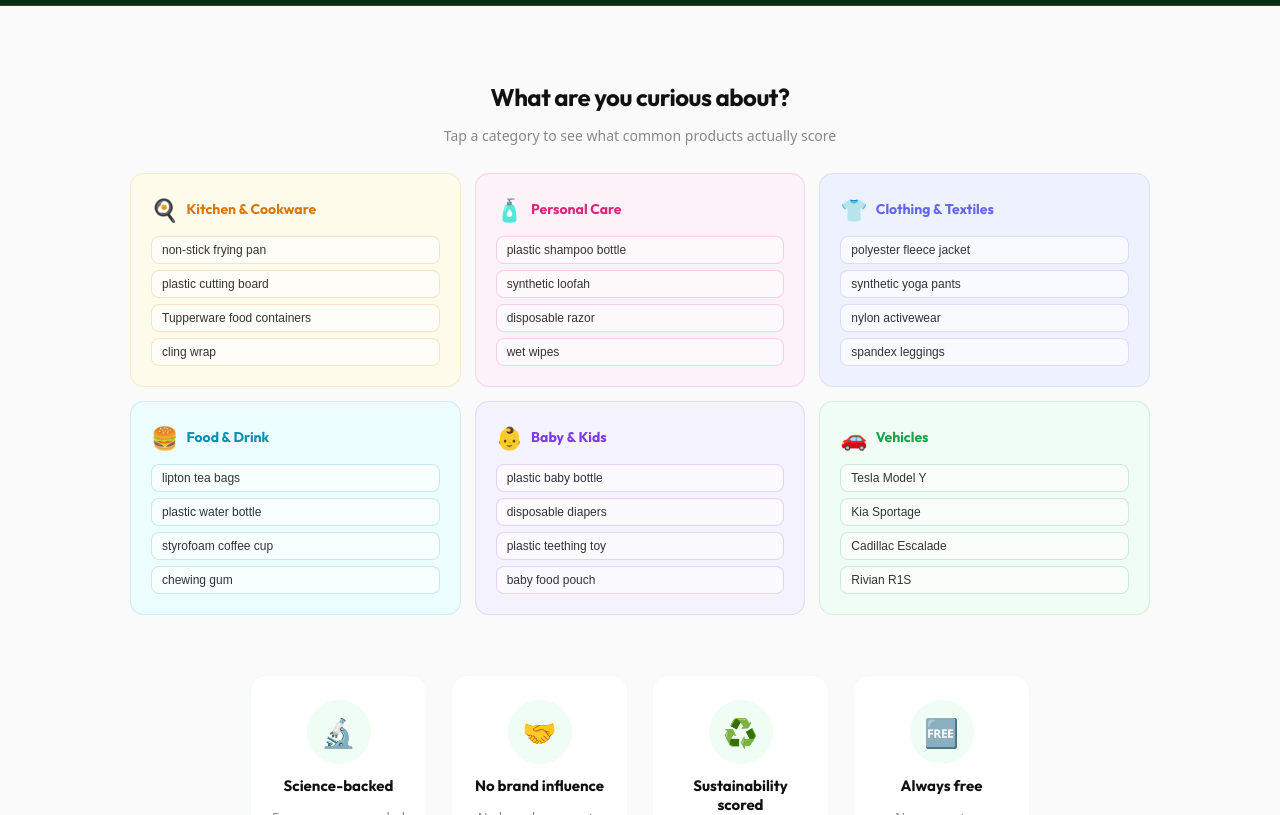
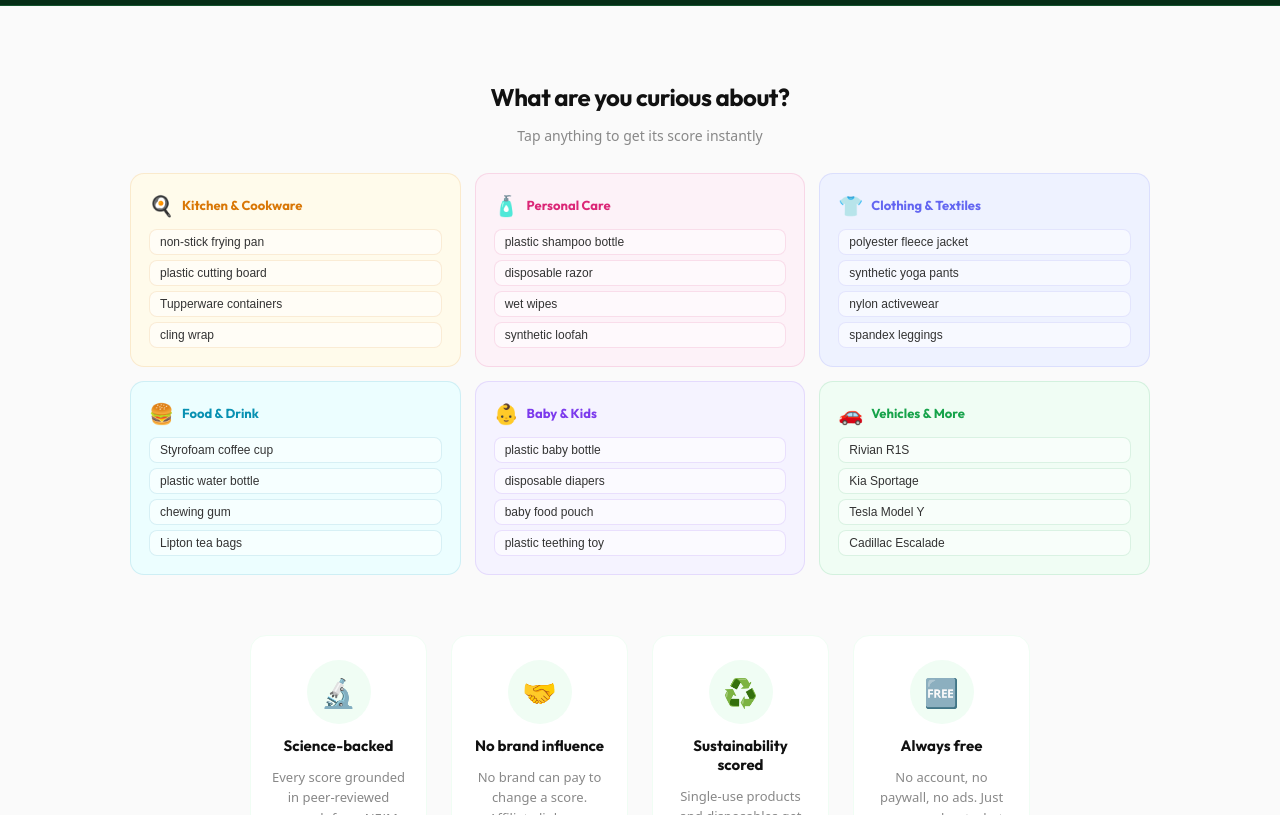
Before and after one commit to Partiqule/partiqule, a React (Vite) app in the folder frontend/: page / in a window 1280 px wide. Shown: the part 740-1555 px from the top of the page. Built offline with nearby package versions, Linux system fonts and the light colour scheme.

Commit message:
Dynamic category explorer - pulls from real scan history

```diff
--- a/frontend/src/App.jsx
+++ b/frontend/src/App.jsx
@@ -2308,39 +2308,73 @@
               </div>
             )}
             {/* SCAN BY CATEGORY */}
+            {(() => {
+              const DEFAULTS = {
+                kitchen:       ["non-stick frying pan","plastic cutting board","Tupperware containers","cling wrap"],
+                personal_care: ["plastic shampoo bottle","disposable razor","wet wipes","synthetic loofah"],
+                clothing:      ["polyester fleece jacket","synthetic yoga pants","nylon activewear","spandex leggings"],
+                food_beverage: ["Lipton tea bags","plastic water bottle","Styrofoam coffee cup","chewing gum"],
+                baby:          ["plastic baby bottle","disposable diapers","plastic teething toy","baby food pouch"],
+                other:         ["Tesla Model Y","Kia Sportage","Cadillac Escalade","Rivian R1S"],
+              };
+              const CATS = [
+                {key:"kitchen",       emoji:"🍳", label:"Kitchen & Cookware",  color:"#d97706", bg:isDark?"#1e1a00":"#fffbeb"},
+                {key:"personal_care", emoji:"🧴", label:"Personal Care",        color:"#db2777", bg:isDark?"#1e0a14":"#fdf2f8"},
+                {key:"clothing",      emoji:"👕", label:"Clothing & Textiles",  color:"#6366f1", bg:isDark?"#0e0e1e":"#eef2ff"},
+                {key:"food_beverage", emoji:"🍔", label:"Food & Drink",          color:"#0891b2", bg:isDark?"#001e20":"#ecfeff"},
+                {key:"baby",          emoji:"👶", label:"Baby & Kids",           color:"#7c3aed", bg:isDark?"#0e0a1e":"#f5f3ff"},
+                {key:"other",         emoji:"🚗", label:"Vehicles & More",       color:"#16a34a", bg:isDark?"#0a1e0a":"#f0fdf4"},
+              ];
+
+              // Build per-category lists from real history, shuffle, pick 4
+              const byCategory = {};
+              history.forEach(item => {
+                const cat = item.category || "other";
+                if (!byCategory[cat]) byCategory[cat] = [];
+                const name = item.product_name;
+                if (name && !byCategory[cat].includes(name)) byCategory[cat].push(name);
+              });
+
+              const shuffle = arr => [...arr].sort(() => Math.random() - 0.5);
+
+              return (
                 <div style={{maxWidth:1100, margin:"0 auto 60px", padding:`0 ${isMobile?"16px":"40px"}`}}>
                   <h2 style={{fontFamily:"'Outfit',sans-serif", fontWeight:700, fontSize:isMobile?20:24, color:text, textAlign:"center", marginBottom:8, letterSpacing:"-0.5px"}}>
                     What are you curious about?
                   </h2>
-              <p style={{textAlign:"center", fontSize:14, color:muted, marginBottom:28}}>Tap a category to see what common products actually score</p>
+                  <p style={{textAlign:"center", fontSize:14, color:muted, marginBottom:28}}>
+                    {history.length > 4 ? "Based on what people have been scanning" : "Tap anything to get its score instantly"}
+                  </p>
                   <div style={{display:"grid", gridTemplateColumns:isMobile?"repeat(2,1fr)":"repeat(3,1fr)", gap:isMobile?10:14}}>
-                {[
-                  {emoji:"🍳", label:"Kitchen & Cookware", searches:["non-stick frying pan","plastic cutting board","Tupperware food containers","cling wrap"], color:"#d97706", bg:isDark?"#1e1a00":"#fffbeb"},
-                  {emoji:"🧴", label:"Personal Care", searches:["plastic shampoo bottle","synthetic loofah","disposable razor","wet wipes"], color:"#db2777", bg:isDark?"#1e0a14":"#fdf2f8"},
-                  {emoji:"👕", label:"Clothing & Textiles", searches:["polyester fleece jacket","synthetic yoga pants","nylon activewear","spandex leggings"], color:"#6366f1", bg:isDark?"#0e0e1e":"#eef2ff"},
-                  {emoji:"🍔", label:"Food & Drink", searches:["lipton tea bags","plastic water bottle","styrofoam coffee cup","chewing gum"], color:"#0891b2", bg:isDark?"#001e20":"#ecfeff"},
-                  {emoji:"👶", label:"Baby & Kids", searches:["plastic baby bottle","disposable diapers","plastic teething toy","baby food pouch"], color:"#7c3aed", bg:isDark?"#0e0a1e":"#f5f3ff"},
-                  {emoji:"🚗", label:"Vehicles", searches:["Tesla Model Y","Kia Sportage","Cadillac Escalade","Rivian R1S"], color:"#16a34a", bg:isDark?"#0a1e0a":"#f0fdf4"},
-                ].map((cat, i) => (
-                  <div key={i} style={{background:cat.bg, borderRadius:14, padding:"20px", border:`1.5px solid ${cat.color}22`}}>
-                    <div style={{display:"flex", alignItems:"center", gap:8, marginBottom:12}}>
-                      <span style={{fontSize:22}}>{cat.emoji}</span>
-                      <span style={{fontFamily:"'Outfit',sans-serif", fontWeight:700, fontSize:14, color:cat.color}}>{cat.label}</span>
-                    </div>
-                    <div style={{display:"flex", flexDirection:"column", gap:6}}>
-                      {cat.searches.map((s, j) => (
+                    {CATS.map((cat, i) => {
+                      const fromHistory = byCategory[cat.key] || [];
+                      const defaults = DEFAULTS[cat.key] || [];
+                      // Mix: real scans first, fill with defaults, shuffle, take 4
+                      const combined = [...new Set([...fromHistory, ...defaults])];
+                      const searches = shuffle(combined).slice(0, 4);
+                      return (
+                        <div key={i} style={{background:cat.bg, borderRadius:14, padding:"18px", border:`1.5px solid ${cat.color}22`}}>
+                          <div style={{display:"flex", alignItems:"center", gap:8, marginBottom:10}}>
+                            <span style={{fontSize:20}}>{cat.emoji}</span>
+                            <span style={{fontFamily:"'Outfit',sans-serif", fontWeight:700, fontSize:13, color:cat.color}}>{cat.label}</span>
+                          </div>
+                          <div style={{display:"flex", flexDirection:"column", gap:5}}>
+                            {searches.map((s, j) => (
                               <button key={j} onClick={()=>{setQuery(s); analyze(s);}}
-                          style={{background:"rgba(255,255,255,0.6)", border:`1px solid ${cat.color}33`, borderRadius:8, padding:"6px 10px", fontSize:12, color:isDark?"#f1f5f9":"#333", cursor:"pointer", textAlign:"left", transition:"all 0.15s"}}
+                                style={{background:"rgba(255,255,255,0.55)", border:`1px solid ${cat.color}22`, borderRadius:8, padding:"5px 10px", fontSize:12, color:isDark?"#e2e8f0":"#333", cursor:"pointer", textAlign:"left", transition:"all 0.15s", whiteSpace:"nowrap", overflow:"hidden", textOverflow:"ellipsis"}}
                                 onMouseEnter={e=>{e.currentTarget.style.background=cat.bg; e.currentTarget.style.borderColor=cat.color; e.currentTarget.style.color=cat.color;}}
-                          onMouseLeave={e=>{e.currentTarget.style.background="rgba(255,255,255,0.6)"; e.currentTarget.style.borderColor=`${cat.color}33`; e.currentTarget.style.color=isDark?"#f1f5f9":"#333";}}>
-                          {s}
+                                onMouseLeave={e=>{e.currentTarget.style.background="rgba(255,255,255,0.55)"; e.currentTarget.style.borderColor=`${cat.color}22`; e.currentTarget.style.color=isDark?"#e2e8f0":"#333";}}>
+                                {s.length > 28 ? s.slice(0,25)+"…" : s}
                               </button>
                             ))}
                           </div>
                         </div>
-                ))}
-              </div>
-            </div>
+                      );
+                    })}
+                  </div>
+                </div>
+              );
+            })()}
 
             {/* Illustrated trust strip */}
             <div style={{maxWidth:860, margin:"0 auto 60px", padding:`0 ${isMobile?"16px":"40px"}`}}>
```
Lines whose indentation alone changed are shown as unchanged.
